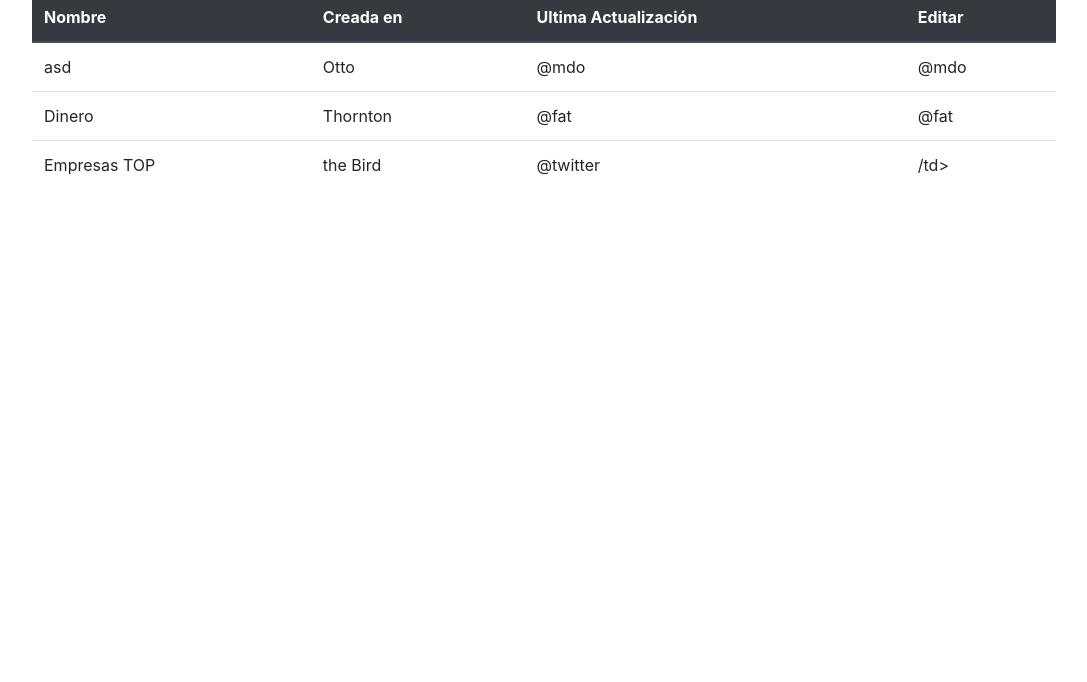
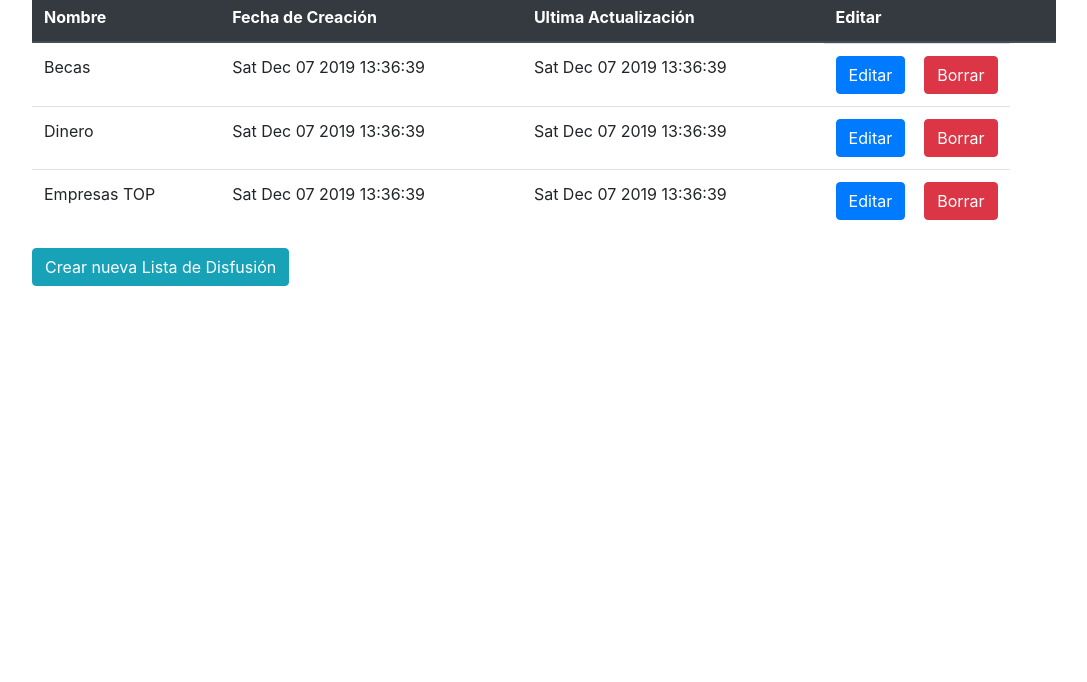
Before and after one commit to saitcmty/Sponsor-Demon, a website: page public/dissemination.html in a window 1280 px wide. Shown: the part 118-800 px from the top of the page, without its empty margins (96-1183 px from the left). Drawn offline with nearby package versions, Linux system fonts and the light colour scheme.

Commit message:
Added dissemination.html main frontend structure

```diff
--- a/public/css/dissemination.css
+++ b/public/css/dissemination.css
@@ -3,3 +3,9 @@
 	margin-right: 10%;
 	margin-top: 5%;
 }
+
+.buttons-table {
+	display: flex;
+	justify-content: space-between;
+	margin-right: 20%;
+}
--- a/public/dissemination.html
+++ b/public/dissemination.html
@@ -9,37 +9,47 @@
 </head>
 <body>
 	<main class="main-content">
-		<h2>Listas de difusi&oacute;n</h2>
+		<h2>Mis listas de difusi&oacute;n</h2>
 		<table class="table">
 			<thead class="thead-dark">
 				<tr>
 					<th scope="col">Nombre</th>
-					<th scope="col">Creada en</th>
+					<th scope="col">Fecha de Creaci&oacute;n</th>
 					<th scope="col">Ultima Actualizaci&oacute;n</th>
 					<th scope="col">Editar</th>
 				</tr>
 			</thead>
 			<tbody>
 				<tr>
-					<td>asd</td>
-					<td>Otto</td>
-					<td>@mdo</td>
-					<td>@mdo</td>
+					<td>Becas</td>
+					<td>Sat Dec 07 2019 13:36:39</td>
+					<td>Sat Dec 07 2019 13:36:39</td>
+					<td class="buttons-table">
+						<button type="button" class="btn btn-primary edit-dissemination">Editar</button>
+						<button type="button" class="btn btn-danger">Borrar</button>
+					</td>
 				</tr>
 				<tr>
 					<td>Dinero</td>
-					<td>Thornton</td>
-					<td>@fat</td>
-					<td>@fat</td>
+					<td>Sat Dec 07 2019 13:36:39</td>
+					<td>Sat Dec 07 2019 13:36:39</td>
+					<td class="buttons-table">
+						<button type="button" class="btn btn-primary edit-dissemination">Editar</button>
+						<button type="button" class="btn btn-danger">Borrar</button>
+					</td>
 				</tr>
 				<tr>
 					<td>Empresas TOP</td>
-					<td>the Bird</td>
-					<td>@twitter</td>
-					<td>/td>
+					<td>Sat Dec 07 2019 13:36:39</td>
+					<td>Sat Dec 07 2019 13:36:39</td>
+					<td class="buttons-table">
+						<button type="button" class="btn btn-primary edit-dissemination">Editar</button>
+						<button type="button" class="btn btn-danger">Borrar</button>
+					</td>
 				</tr>
 			</tbody>
 		</table>
+		<button type="button" class="btn btn-info">Crear nueva Lista de Disfusi&oacute;n</button>
 	</main>
 </body>
 </html>
```
